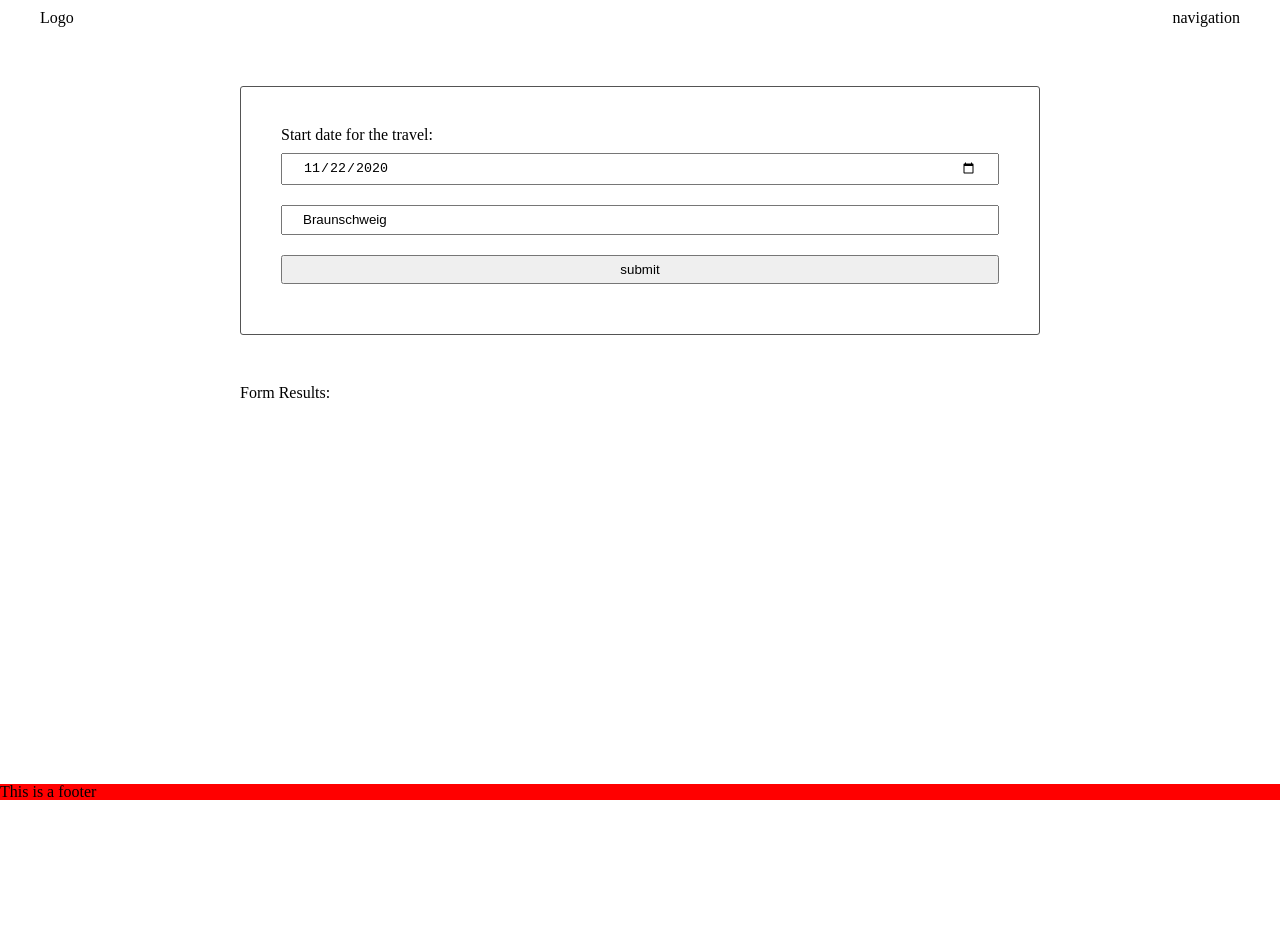
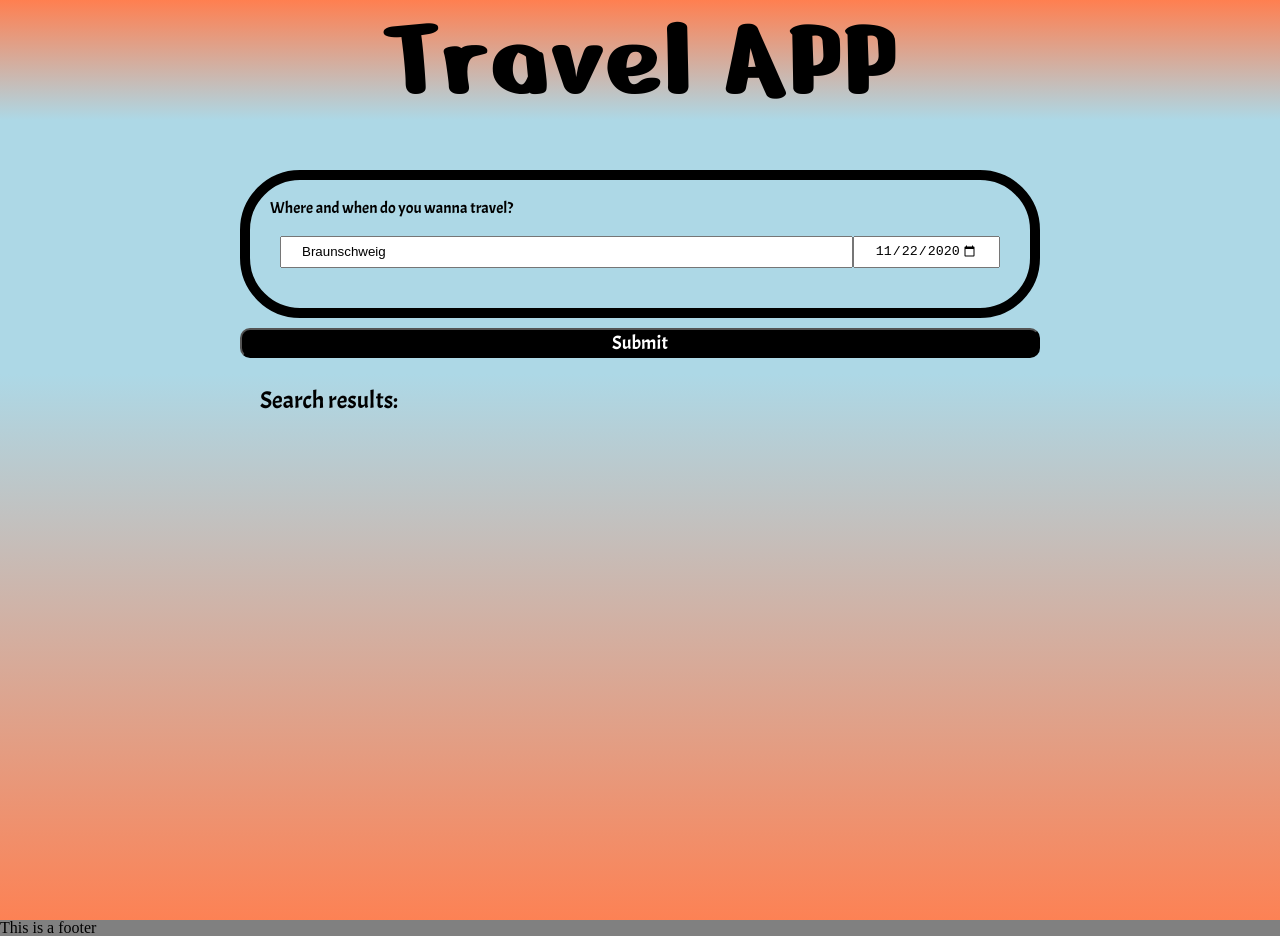
Before and after one commit to ChrisBu1404/Travel_APP, a website built with webpack: page src/client/views/index.html in a window 1280 px wide. Before the commit the page ends 800 px from the top, so only its background shows below. Built offline with nearby package versions, Linux system fonts and the light colour scheme.

Commit message:
before end date

```diff
--- a/src/client/js/formHandler.js
+++ b/src/client/js/formHandler.js
@@ -22,33 +22,36 @@ export async function handleSubmit(event) {
     let formText = document.getElementById('name').value
     let startDate = document.getElementById('start').value
 
-
-
-    // let date1 = new Date(Number(yyyy),Number(mm),Number(dd));
-    // let date2 = new Date(sDy,sDm,sDd);
-
-    // let diff = interval(date1,date2);
-
-
     //let checkResponse = Client.checkForName(formText)
     console.log(formText)
 
     let serverData = await postData('http://localhost:8082/geoAPI', formText, startDate)
     serverData = await serverData.json()
-    console.log('SerData: '+ serverData + ' Temp: ' + serverData.Condition)
+    updateUI(serverData,formText)
 }
 
-function updateUI(res){
-  if (true){
+function updateUI(res,formText){
+  if (res){
     console.log("The status of the API response is fine!")
-    document.getElementById('results').innerHTML = 'The requested site is: ' + res.Country + ' and will be in: ' + diff.years + ' year(s), ' + diff.months + ' month(s) and ' + diff.days + 'day(s).'
+    if (res.daysUntil === 0){
+    document.getElementById('results').innerHTML = 'Your trip to ' + formText + ', ' + res.geoData.country
+    + ' starts today. Get ready!'
+    } else {
+      document.getElementById('results').innerHTML = 'Your trip to ' + formText + ', ' + res.geoData.country
+    + ' starts in: ' + res.daysUntil + ' day(s).'
+    }
+    document.getElementById('pic').innerHTML = "<img src="+ res.picture + " width=\"300px\" alt=\"City Picture\">  </img>"
+    if (res.daysUntil <=7){
+      document.getElementById('weather').innerHTML = "The current weather is " + res.weather.Condition.toLowerCase() + " with a temperature of " + res.weather.Temperature + "&#8451."
+    } else {
+      document.getElementById('weather').innerHTML = "The weather at the time of the trip is typically " + res.weather.Condition.toLowerCase() + " with a temperature of " + res.weather.Temperature + "&#8451."
+    }
   }else{
   document.getElementById('results').innerHTML = 'The API request was faulty!'
   }
 }
 
-
-  //Function to Post the input data to the server, to call the API and receive the API data
+//Function to Post the input data to the server, to call the API and receive the API data
 export async function postData( url = '', formText, travelDate){
   const data = {
     'city' : formText,
@@ -59,34 +62,12 @@ export async function postData( url = '', formText, travelDate){
     method: 'POST', // *GET, POST, PUT, DELETE, etc.
     credentials: 'same-origin',
     headers: {
-      'Content-Type': 'application/json',
-      //'Content-Type': 'text/plain',
+    'Content-Type': 'application/json',
+
     },
     //body: 'test'
     body: JSON.stringify(data)
 })
-    // try {const newData = await response.json();
-    //   console.log('postData: ' + newData.Country);
-      // return newData;
-    // }catch(error) {
-    // console.log("error", error);
-    // }
+
     return response;
 }
-
-// export async function postDataJson( url = '', data){
-//   let response = await fetch(url, {
-//     method: 'POST', // *GET, POST, PUT, DELETE, etc.
-//     credentials: 'same-origin',
-//     headers: {
-//       'Content-Type': 'application/json; charset=utf-8' ,
-//   },
-//   body: JSON.stringify(data),
-//   })
-//   try {const newData = await response.json();
-//     console.log(newData);
-//     return newData;
-//   }catch(error) {
-//   console.log("error", error);
-//   }
-// }
--- a/src/client/styles/base.scss
+++ b/src/client/styles/base.scss
@@ -2,13 +2,42 @@ body {
     display: flex;
     flex-direction: column;
     min-height: 100vh;
+    min-width: 100vw;
+    background: linear-gradient(0deg, coral  0%, lightblue 60%);
 }
 
 main {
     flex: 2;
+    min-height: 100vh;
+    min-width: 100vw;
 }
 
 section {
     max-width: 800px;
     margin: 50px auto;
 }
+
+#searchResults {
+    font-size: x-large;
+    padding: 20px;
+}
+
+#results {
+    font-size: x-large;
+    padding-left: 20px;
+}
+
+#pic {
+    max-width: 100vw;
+    padding-left: 20px;
+    vertical-align: baseline;
+}
+
+#resultsContainer{
+    display: flex;
+    flex-direction: row;
+}
+
+.results{
+    padding: 10px;
+}
--- a/src/client/styles/footer.scss
+++ b/src/client/styles/footer.scss
@@ -1,3 +1,3 @@
 footer {
-    background: red
+    background: grey
 }
--- a/src/client/styles/form.scss
+++ b/src/client/styles/form.scss
@@ -1,7 +1,10 @@
-form {
-    border: 1px solid #545454;
-    border-radius: 3px;
-    padding: 40px;
+.allForm {
+    border: 10px solid black;
+    border-radius: 60px;
+    padding: 20px;
+    display: flex;
+    flex-direction: column;
+
 }
 
 input {
@@ -10,3 +13,27 @@ input {
     line-height: 16px;
     margin: 10px 0;
 }
+
+.form {
+    // border: 10px solid #545454;
+    // border-radius: 100px;
+    padding: 10px;
+    display: flex;
+    flex-direction: row;
+}
+
+.nerko {
+    font-family: 'Acme', sans-serif;
+}
+
+#submitButton {
+    cursor: pointer;
+    border-radius: 10px;
+    background-color: black;
+    color: white;
+    font-size: larger;
+}
+
+#start {
+    cursor: pointer;
+}
--- a/src/client/styles/header.scss
+++ b/src/client/styles/header.scss
@@ -1,5 +1,8 @@
 header {
-    display: flex;
-    justify-content: space-between;
-    padding: 10px 40px;
+    text-align: center;
+    font-size: 120px;
+    background: linear-gradient(180deg, coral  0%, lightblue 100%);
+    font-family: 'Nerko One', cursive;
+    min-width: 100vw;
+
 }
--- a/src/client/views/index.html
+++ b/src/client/views/index.html
@@ -2,37 +2,49 @@
 <html lang="en" dir="ltr">
     <head>
         <meta charset="utf-8">
-        <title>Test</title>
-    </head>
+        <meta name="viewport" content="width=device-width, initial-scale=1.0">
+        <title>Travel APP</title>
+        <link rel="preconnect" href="https://fonts.gstatic.com">
+<link href="https://fonts.googleapis.com/css2?family=Acme&family=Nerko+One&display=swap" rel="stylesheet">
+</head>
 
     <body>
 
         <header>
             <div class="">
-                Logo
-            </div>
-            <div class="">
-                navigation
+                Travel APP
             </div>
         </header>
 
         <main>
             <section>
-                <form class="" onsubmit="return Client.handleSubmit(event)">
-                    <label id="startTrip" for="start">Start date for the travel:</label>
-                        <input type="date" id="start" name="trip-start"
-                        value="2020-11-20"
-                        min="2020-11-20" max="2022-12-31">
-                    <input id="name" type="text" name="input" value="Braunschweig" placeholder="Place to travel to...">
-                    <input type="submit" name="" value="submit" onclick="return Client.handleSubmit(event)" onsubmit="return Client.handleSubmit(event)">
+                <form class="allForm" onsubmit="return Client.handleSubmit(event)">
+                    <label id="startTrip" class="nerko" for="start">Where and when do you wanna travel?</label>
+                    <div class="form">
+                        <input id="name" type="text" name="input" value="Braunschweig" placeholder="Enter travel destination">
+                        <form>
+                            <label class="nerko">
+                            <input type="date" id="start" name="trip-start"
+                                value=""
+                                min="2020-11-20" max="2022-12-31">
+                            </label>
+                        </form>
+                    </div>
+                    <input type="submit" id="submitButton" class="nerko" name="" value="Submit" onclick="return Client.handleSubmit(event)" onsubmit="return Client.handleSubmit(event)">
                 </form>
-            <section>
 
-            <section>
-                <strong>Form Results:</strong>
-                <div id="results"></div>
+                <div class="nerko" id="searchResults">
+                    <strong>Search results:</strong>
+                </div>
             </section>
 
+            <section id="results">
+
+            </section>
+            <section id="resultsContainer">
+                <div id="pic" class="results"></div>
+                <div id="weather" class="results nerko" ></div>
+            </section>
         </main>
 
         <footer>
```
Also changed, not shown: src/server/index.js (+30 -14 lines).
